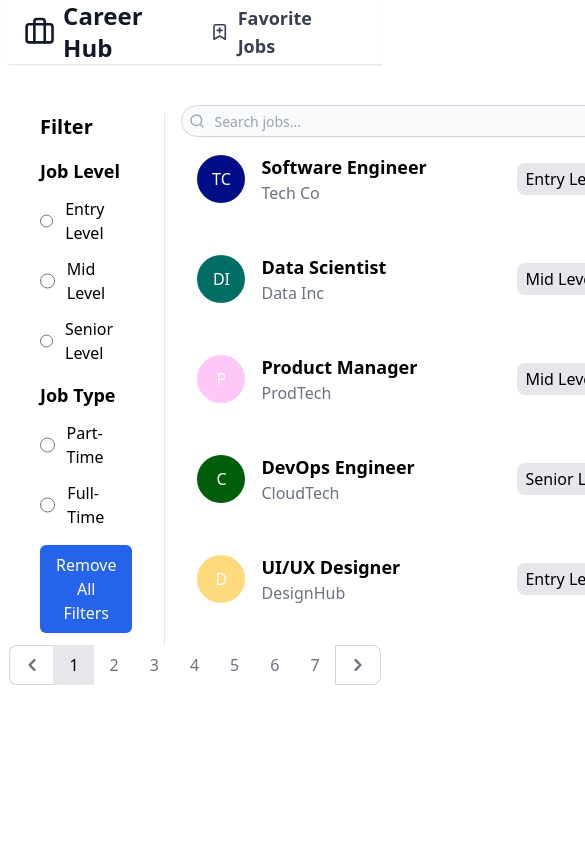
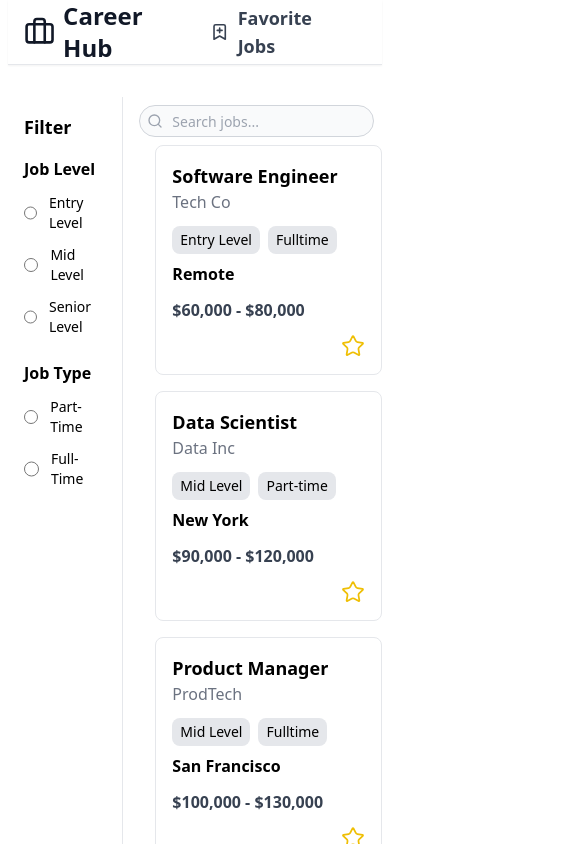
Before and after one commit to nijiyamaharjan/CareerHub, a Next.js app: page / in a window 390 px wide. Shown: the top 844 px of the page, 585 px wide, since content can reach past the window. Built offline with nearby package versions, Linux system fonts and the light colour scheme.

Commit message:
made job card responsive

```diff
--- a/src/app/components/JobCard.js
+++ b/src/app/components/JobCard.js
@@ -1,9 +1,8 @@
-
 import Link from "next/link";
 import Logo from "./Logo";
 import { useFavorites } from "../context/FavouritesContext";
 import Tooltip from '@mui/material/Tooltip';
-import { Star } from 'lucide-react';5
+import { Star, MapPin, Clock, Briefcase } from 'lucide-react';
 
 export default function JobCard({ job }) {
   const { addFavorite, removeFavorite, isFavorite } = useFavorites();
@@ -13,27 +12,55 @@ export default function JobCard({ job }) {
   };
 
   return (
-    <li className="mb-8 py-2 flex justify-center items-center hover:bg-gray-50">
+    <li className="mb-4 sm:mb-8 p-4 sm:py-2 hover:bg-gray-50 border rounded-lg sm:rounded-none sm:border-none">
+      <div className="flex flex-col sm:flex-row sm:items-center">
+        <div className="flex items-start sm:items-center mb-3 sm:mb-0">
+          <div className="hidden sm:block">
             <Logo companyName={job.company} />
-      <Link href={`/job/${job.id}`}>
-      <div className="w-64">
-        <h3 className="font-semibold text-lg w-64">{job.title}</h3>
+          </div>
+
+          <Link href={`/job/${job.id}`} className="flex-grow">
+            <div className="sm:w-64 ml-0 sm:ml-2">
+              <h3 className="font-semibold text-lg">{job.title}</h3>
               <p className="text-gray-500">{job.company}</p>
             </div>
           </Link>
+        </div>
+
+        {/* Mobile View Tags */}
+        <div className="flex flex-wrap gap-2 mb-3 sm:hidden">
+          <span className="bg-gray-200 px-2 py-1 rounded-lg text-sm flex items-center">
+            {job.level}
+          </span>
+          <span className="bg-gray-200 px-2 py-1 rounded-lg text-sm flex items-center">
+            {job.time}
+          </span>
+          <span className="font-semibold">
+            {job.location}
+          </span>
+        </div>
+
+        {/* Desktop View Info */}
+        <div className="hidden sm:flex items-center flex-grow">
           <p className="w-28">
-        <span className="bg-gray-200 px-2 py-1 rounded-lg inline-block">{job.level}</span>
+            <span className="bg-gray-200 px-2 py-1 rounded-lg inline-block">
+              {job.level}
+            </span>
           </p>
           <p className="w-28">
             <span className="bg-gray-200 px-2 py-1 rounded-lg inline-block">{job.time}</span>
           </p>
           <p className="font-semibold w-48">{job.salaryRange}</p>
-      <p className="font-semibold w-32">
-        {job.location}
+          <p className="font-semibold w-32">{job.location}</p>
+        </div>
+
+        <p className="text-gray-700 mb-3 sm:hidden font-semibold">
+          {job.salaryRange}
         </p>
+
         <button
           onClick={handleFavoriteClick}
-        className="flex items-center ml-4"
+          className="sm:ml-4 self-end sm:self-auto"
         >
           <Tooltip
             title={isFavorite(job.id) ? "Remove from Favourites" : "Add to Favourites"}
@@ -49,15 +76,17 @@ export default function JobCard({ job }) {
                   },
                 ],
               },
-          }}>
+            }}
+          >
             <Star
               color="#efbf04"
               strokeWidth={1.75}
               fill={isFavorite(job.id) ? "#efbf04" : "none"}
-              size={32}
+              className="w-6 h-6 sm:w-8 sm:h-8"
             />
           </Tooltip>
         </button>
+      </div>
     </li>
   );
 }
--- a/src/app/components/JobFilters.js
+++ b/src/app/components/JobFilters.js
@@ -17,15 +17,26 @@ export default function JobFilters({
   };
 
   const handleClearFilters = () => {
-    setJobLevel("");  // Reset job level filter
-    setJobType("");   // Reset job type filter
+    setJobLevel("");
+    setJobType("");
   };
 
   return (
-    <div className="mt-4 flex flex-col ml-8 pr-8 border-r">
-        <p className="text-xl font-bold mb-4">Filter</p>
-        <div>
-            <h3 className="text-lg font-semibold mb-3">Job Level</h3>
+    <div className="p-4 sm:mt-4 sm:ml-8 sm:pr-8 bg-white border-r sm:min-w-[240px]">
+      <div className="flex justify-between items-center mb-4">
+        <p className="text-lg sm:text-xl font-bold">Filter</p>
+        {(jobLevel || jobType) && (
+          <button
+            onClick={handleClearFilters}
+            className="text-sm text-blue-600 hover:text-blue-700"
+          >
+            Clear Filters
+          </button>
+        )}
+      </div>
+
+      <div className="mb-6">
+        <h3 className="text-base sm:text-lg font-semibold mb-3">Job Level</h3>
         <div className="space-y-3">
           <label className="flex items-center hover:cursor-pointer">
             <input
@@ -36,7 +47,7 @@ export default function JobFilters({
               onChange={handleJobLevelChange}
               className="w-4 h-4 text-blue-600 mr-3"
             />
-                <span>Entry Level</span>
+            <span className="text-sm sm:text-base">Entry Level</span>
           </label>
           <label className="flex items-center hover:cursor-pointer">
             <input
@@ -47,7 +58,7 @@ export default function JobFilters({
               onChange={handleJobLevelChange}
               className="w-4 h-4 text-blue-600 mr-3"
             />
-                <span>Mid Level</span>
+            <span className="text-sm sm:text-base">Mid Level</span>
           </label>
           <label className="flex items-center hover:cursor-pointer">
             <input
@@ -58,13 +69,13 @@ export default function JobFilters({
               onChange={handleJobLevelChange}
               className="w-4 h-4 text-blue-600 mr-3"
             />
-                <span>Senior Level</span>
+            <span className="text-sm sm:text-base">Senior Level</span>
           </label>
         </div>
       </div>
 
-        <div>
-            <h3 className="text-lg font-semibold mb-3 mt-4">Job Type</h3>
+      <div className="mb-6">
+        <h3 className="text-base sm:text-lg font-semibold mb-3">Job Type</h3>
         <div className="space-y-3">
           <label className="flex items-center hover:cursor-pointer">
             <input
@@ -75,7 +86,7 @@ export default function JobFilters({
               onChange={handleJobTypeChange}
               className="w-4 h-4 text-blue-600 mr-3"
             />
-                <span>Part-Time</span>
+            <span className="text-sm sm:text-base">Part-Time</span>
           </label>
           <label className="flex items-center hover:cursor-pointer">
             <input
@@ -86,17 +97,10 @@ export default function JobFilters({
               onChange={handleJobTypeChange}
               className="w-4 h-4 text-blue-600 mr-3"
             />
-                <span>Full-Time</span>
+            <span className="text-sm sm:text-base">Full-Time</span>
           </label>
         </div>
       </div>
-
-        <button
-        onClick={handleClearFilters}
-        className="mt-4 py-2 px-4 bg-blue-600 text-white rounded-md hover:bg-blue-700 focus:outline-none"
-      >
-        Remove All Filters
-      </button>
     </div>
   );
 }
--- a/src/app/components/Nav.js
+++ b/src/app/components/Nav.js
@@ -3,7 +3,7 @@ import { Briefcase, BookmarkPlus } from 'lucide-react';
 
 const Nav = () => {
   return (
-    <nav className="sticky top-0 w-full bg-white shadow-sm border-b">
+    <nav className="w-full bg-white shadow-sm border-b">
       <div className="px-4 sm:px-6 lg:px-8">
         <div className="flex justify-between items-center h-16">
           <div>
```
Lines whose indentation alone changed are shown as unchanged.
